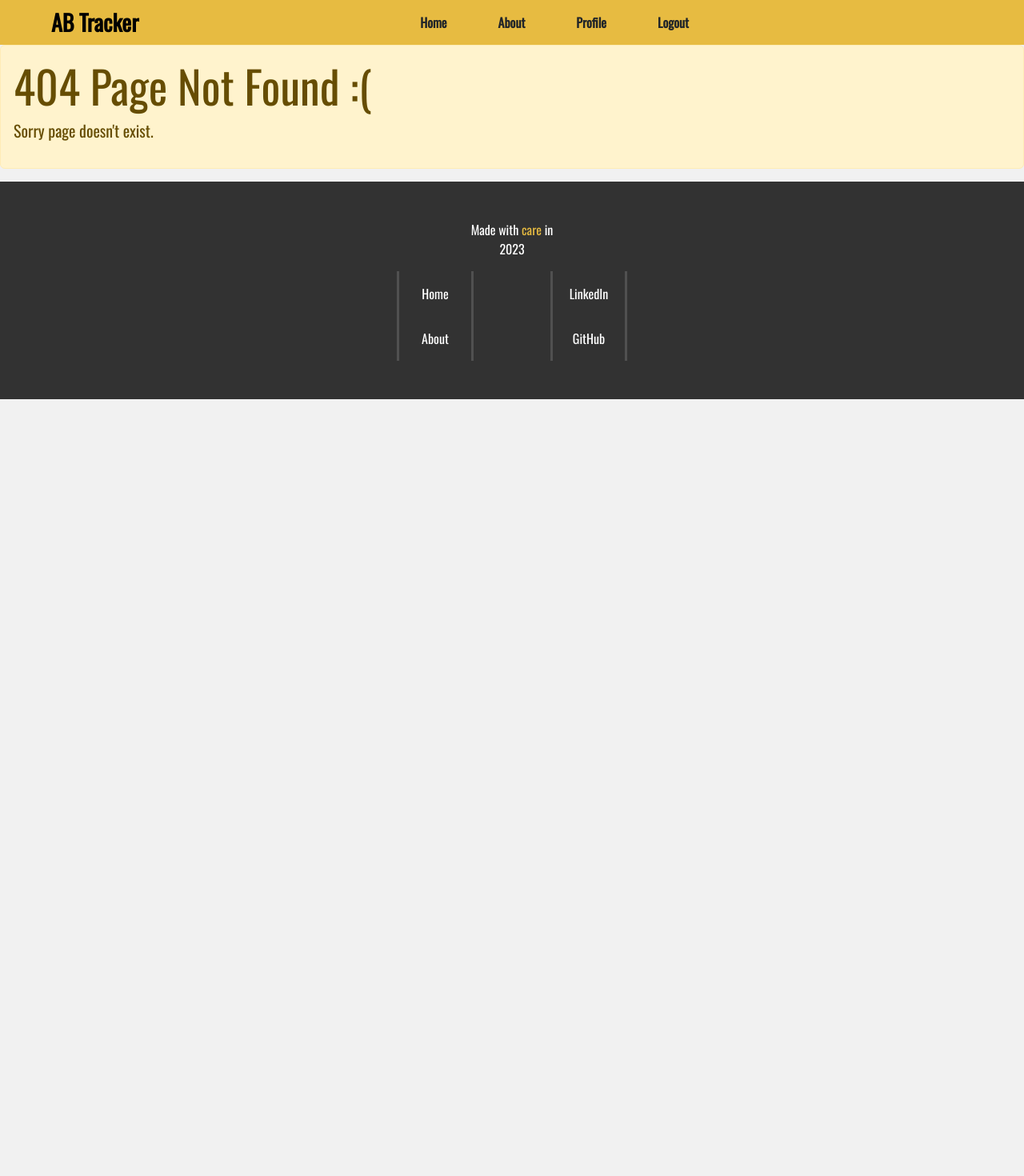
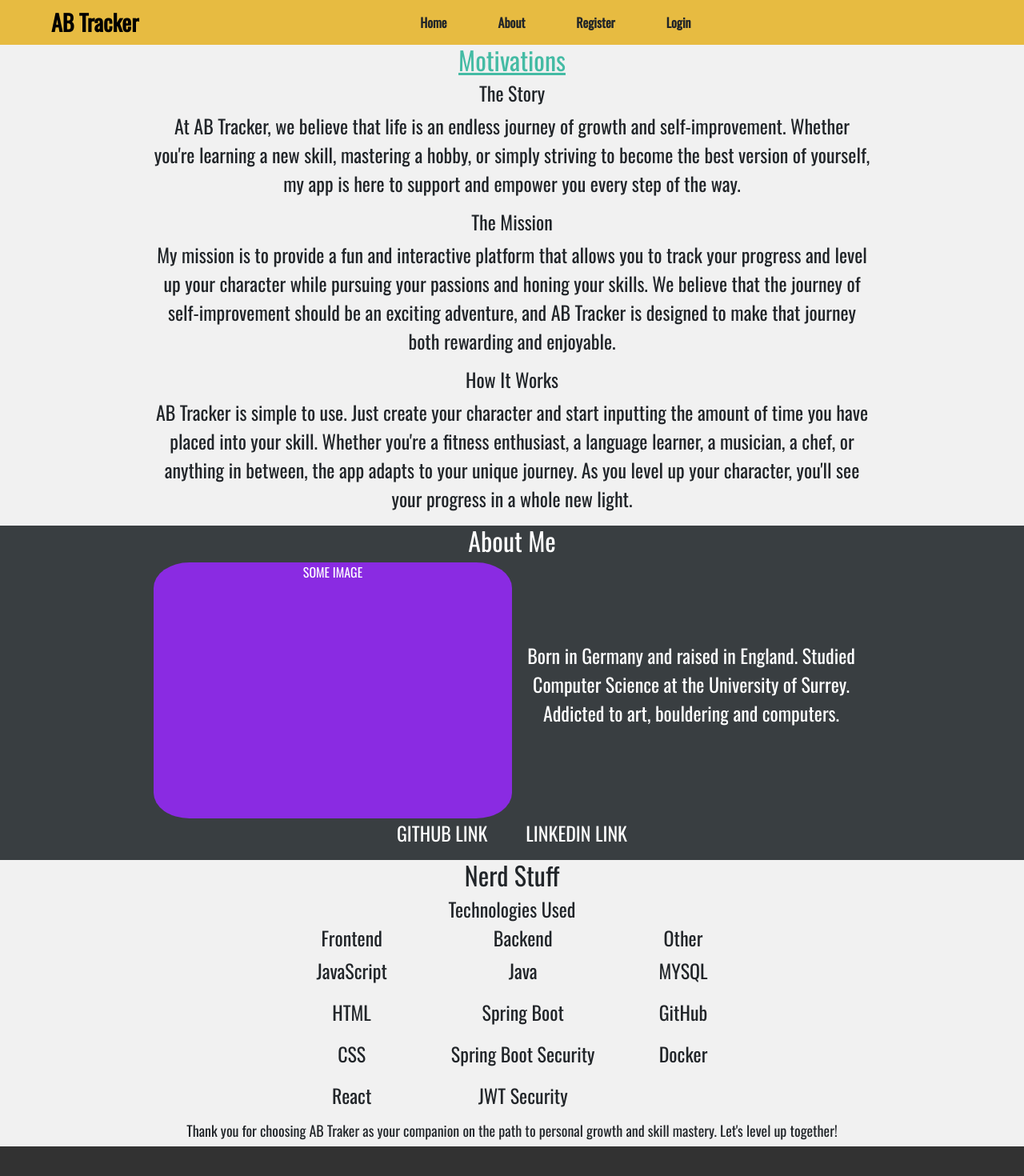
Before and after one commit to WildHeat/Progress-front-end, a React (Create React App) app: page /about in a window 1280 px wide. Before the commit this address had no page. Shown: the top 1470 px of the page at 80% size. Before the commit the page ends 800 px from the top, so only its background shows below. Built offline with nearby package versions, Linux system fonts and the light colour scheme.

Commit message:
updated image slider and added about page

```diff
--- a/src/App.css
+++ b/src/App.css
@@ -31,7 +31,7 @@ header {
 
 .logo:hover {
   transform: scale(1.1);
-  color: red;
+  color: #44bba4;
 }
 
 .characterIcon {
@@ -84,7 +84,7 @@ header {
 }
 
 .profile-progress-bar-container {
-  padding: 0em 5em 0em 5em;
+  padding: 0em 5%;
 }
 
 .primary-navigation {
@@ -107,7 +107,7 @@ header {
 }
 
 .nav-item a:hover {
-  color: red;
+  color: #44bba4;
 }
 
 .progress {
@@ -136,7 +136,7 @@ header {
   display: flex;
   gap: 1em;
   flex-wrap: wrap;
-  padding-inline: 3rem;
+  padding-inline: 3%;
   justify-content: space-evenly;
 }
 
@@ -149,6 +149,13 @@ header {
 
 .mobile-nav-toggle {
   display: none;
+}
+
+header {
+  z-index: 9999;
+  position: sticky;
+  top: 0;
+  width: 100%;
 }
 
 @media (max-width: 40em) {
@@ -187,7 +194,6 @@ header {
     position: fixed;
     z-index: 9999;
     width: 1rem;
-    aspect-ratio: 1;
     right: 2rem;
   }
 
--- a/src/App.js
+++ b/src/App.js
@@ -11,6 +11,12 @@ import IndexPage from "./components/index/IndexPage";
 import SkillView from "./components/SkillView/SkillView";
 import ProfilePage from "./components/Profile/ProfilePage";
 import Footer from "./components/Footer";
+
+import { library } from "@fortawesome/fontawesome-svg-core";
+import { faBars, faTimes } from "@fortawesome/free-solid-svg-icons";
+import About from "./components/About/About";
+
+library.add(faBars, faTimes);
 
 function App() {
   return (
@@ -40,6 +46,7 @@ function App() {
           <Route path="/login" element={<Login />} />
           <Route path="/logout" element={<Logout />} />
           <Route path="/register" element={<AddUserForm />} />
+          <Route path="/about" element={<About />} />
           <Route path="/*" element={<PageNotFound />} />
         </Routes>
         <Footer />
--- /dev/null
+++ b/src/components/About/About.css
@@ -0,0 +1,56 @@
+.about-page-container {
+  text-align: center;
+}
+.about-page-container p {
+  font-size: 1.5em;
+}
+
+.page-title {
+  color: #44bba4;
+}
+
+.about-me-container {
+  background-color: #393e41;
+  color: white;
+}
+
+.section {
+  padding-inline: 15%;
+}
+
+.about-me {
+  display: flex;
+  flex-wrap: wrap;
+  justify-content: center;
+}
+
+.about-me-image {
+  background-color: blueviolet;
+  width: max(50%, 20em);
+  height: 40vh;
+  border-radius: 10%;
+}
+.about-me-links {
+  display: flex;
+  justify-content: center;
+  gap: 3em;
+  width: 100%;
+}
+
+.about-me-description p {
+  text-wrap: balance;
+}
+
+.about-me-description {
+  display: flex;
+  flex-direction: column;
+  justify-content: center;
+  width: max(50%, 20em);
+}
+
+.nerd-technology-container {
+  display: flex;
+  flex-wrap: wrap;
+  justify-content: center;
+  gap: 5em;
+}
--- /dev/null
+++ b/src/components/About/About.js
@@ -0,0 +1,89 @@
+import React from "react";
+import "./About.css";
+
+const About = () => {
+  return (
+    <div className="about-page-container">
+      <div className="motivation-container section">
+        <h2 className="page-title">
+          <u>Motivations</u>
+        </h2>
+        <h4>The Story</h4>
+        <p>
+          At AB Tracker, we believe that life is an endless journey of growth
+          and self-improvement. Whether you're learning a new skill, mastering a
+          hobby, or simply striving to become the best version of yourself, my
+          app is here to support and empower you every step of the way.
+        </p>
+        <h4>The Mission</h4>
+        <p>
+          My mission is to provide a fun and interactive platform that allows
+          you to track your progress and level up your character while pursuing
+          your passions and honing your skills. We believe that the journey of
+          self-improvement should be an exciting adventure, and AB Tracker is
+          designed to make that journey both rewarding and enjoyable.
+        </p>
+        <h4>How It Works</h4>
+        <p>
+          AB Tracker is simple to use. Just create your character and start
+          inputting the amount of time you have placed into your skill. Whether
+          you're a fitness enthusiast, a language learner, a musician, a chef,
+          or anything in between, the app adapts to your unique journey. As you
+          level up your character, you'll see your progress in a whole new
+          light.
+        </p>
+      </div>
+      <div className="about-me-container section">
+        <h2>About Me</h2>
+        <div className="about-me">
+          <div className="about-me-image">SOME IMAGE</div>
+          <div className="about-me-description">
+            <p>
+              Born in Germany and raised in England. Studied Computer Science at
+              the University of Surrey. Addicted to art, bouldering and
+              computers.
+            </p>
+          </div>
+          <div className="about-me-links">
+            <p>GITHUB LINK</p>
+            <p>LINKEDIN LINK</p>
+          </div>
+        </div>
+      </div>
+      <div className="nerd-stuff-container section">
+        <h2>Nerd Stuff</h2>
+        <h4>Technologies Used</h4>
+        <div className="nerd-technology-container">
+          <div className="tech-container">
+            <h4>Frontend</h4>
+            <p>JavaScript</p>
+            <p>HTML</p>
+            <p>CSS</p>
+            <p>React</p>
+          </div>
+          <div className="tech-container">
+            <h4>Backend</h4>
+            <p>Java</p>
+            <p>Spring Boot</p>
+            <p>Spring Boot Security</p>
+            <p>JWT Security</p>
+          </div>
+          <div className="tech-container">
+            <h4>Other</h4>
+            <p>MYSQL</p>
+            <p>GitHub</p>
+            <p>Docker</p>
+          </div>
+        </div>
+      </div>
+      <div>
+        <h6>
+          Thank you for choosing AB Traker as your companion on the path to
+          personal growth and skill mastery. Let's level up together!
+        </h6>
+      </div>
+    </div>
+  );
+};
+
+export default About;
--- a/src/components/Header.js
+++ b/src/components/Header.js
@@ -1,9 +1,16 @@
 import { useEffect, useState } from "react";
 import { Link } from "react-router-dom";
+import { FontAwesomeIcon } from "@fortawesome/react-fontawesome";
 
 function Header() {
   const [showNav, setShowNav] = useState(false);
   const [windowWidth, setWindowWidth] = useState(window.innerWidth);
+  const [jwt, setJwt] = useState(null);
+  var tempJwt = localStorage.getItem("jwt");
+
+  useEffect(() => {
+    setJwt(JSON.parse(localStorage.getItem("jwt")));
+  }, [tempJwt]);
 
   useEffect(() => {
     const updateDimension = () => {
@@ -21,7 +28,7 @@ function Header() {
   }, [windowWidth]);
 
   const isLoggedInNavBar = () => {
-    if (localStorage.getItem("jwt") === "null") {
+    if (jwt === null) {
       return (
         <>
           <li className="nav-item">
@@ -58,16 +65,14 @@ function Header() {
       <Link className="logo" to="/">
         <h3 className="logo">AB Tracker</h3>
       </Link>
-      <button
+
+      <FontAwesomeIcon
+        icon={showNav ? "times" : "bars"}
         className="mobile-nav-toggle"
-        aria-controls="primary-navigation"
-        aria-expanded="false"
         onClick={() => {
           setShowNav(!showNav);
         }}
-      >
-        <span className="sr-only">Menu</span>
-      </button>
+      />
 
       <nav>
         <ul
--- a/src/components/ImageSlider/ImageSlider.css
+++ b/src/components/ImageSlider/ImageSlider.css
@@ -1,20 +1,17 @@
 .arrow {
-  position: absolute;
-  top: 50%;
-  font-size: 50px;
-  text-shadow: 10px;
-  color: white;
+  font-size: 30px;
+  transform: translateY(-12px);
+  color: black;
   z-index: 999;
   cursor: pointer;
-  transform: translate(0, -50%);
 }
 
-.left-arrow {
+/* .left-arrow {
   left: 32px;
 }
 .right-arrow {
   right: 32px;
-}
+} */
 
 .image-slidshow-container {
   width: 80%;
--- a/src/components/ImageSlider/ImageSlider.js
+++ b/src/components/ImageSlider/ImageSlider.js
@@ -39,14 +39,11 @@ const ImageSlider = ({ slides }) => {
   };
   return (
     <div className="image-slidshow-container">
-      <div className="left-arrow arrow" onClick={previousSlide}>
-        ⇽
-      </div>
-      <div className="right-arrow arrow" onClick={nextSlide}>
-        ⇾
-      </div>
       <div style={slideStyle} className="slide"></div>
       <div className="dots-container">
+        <div className="left-arrow arrow" onClick={previousSlide}>
+          ⇽
+        </div>
         {slides.map((slide, index) => {
           return (
             <div
@@ -58,6 +55,9 @@ const ImageSlider = ({ slides }) => {
             </div>
           );
         })}
+        <div className="right-arrow arrow" onClick={nextSlide}>
+          ⇾
+        </div>
       </div>
     </div>
   );
--- a/src/components/Profile/Skill.js
+++ b/src/components/Profile/Skill.js
@@ -30,7 +30,7 @@ const Skill = ({ skill, exp, skillId, goals }) => {
         <ProgressBar current={currentBar} max={max} />
       </div>
       <div className="skill-box-goal">
-        {goalToDisplay !== "" ? "Uncomplete Goal:" + goalToDisplay : ""}
+        {goalToDisplay !== "" ? "Uncomplete Goal: " + goalToDisplay : ""}
       </div>
     </div>
   );
--- a/src/components/SkillView/SkillView.js
+++ b/src/components/SkillView/SkillView.js
@@ -3,7 +3,6 @@ import React, { useEffect, useState } from "react";
 // import { currentLevel, getCurrentBar } from ".../util/expToLevel";
 import LinePlot from "../LinePlot";
 import "./SkillView.css"; // Import the CSS file
-import { useLocalState } from "../../util/useLocalStorage";
 import { getTodaysDate } from "../../util/getTodaysDate";
 import { currentLevel, getCurrentBar } from "../../util/expToLevel";
 import ProgressBar from "../ProgressBar";
@@ -14,7 +13,7 @@ const SkillView = () => {
   const [showEditName, setShowEditName] = useState(false);
   const [editName, setEditName] = useState("");
   const skillId = window.location.href.split("/skills/")[1];
-  const [jwt, setJwt] = useLocalState("jwt", "");
+  const jwt = JSON.parse(localStorage.getItem("jwt"));
   const [addExpDate, setAddExpDate] = useState(getTodaysDate());
   const [refresh, setRefresh] = useState(getTodaysDate());
   const [addExpLength, setAddExpLength] = useState(0);
@@ -239,7 +238,14 @@ const SkillView = () => {
 
   async function handleGoalChange(e) {
     var tempGoal = skill.goals.find((goal) => "" + goal.id === e.target.id);
-    tempGoal.complete = !tempGoal.complete;
+
+    if (tempGoal.complete) {
+      tempGoal.complete = false;
+      tempGoal.endDate = undefined;
+    } else {
+      tempGoal.complete = true;
+      tempGoal.endDate = getTodaysDate();
+    }
 
     await fetch("/api/v1/goals", {
       headers: {
@@ -332,9 +338,9 @@ const SkillView = () => {
                     </tr>
                     {skill.goals.map((goal) => {
                       return (
-                        <>
+                        <tr key={goal.id}>
                           {goal.complete ? (
-                            <tr key={goal.id}>
+                            <>
                               <td>
                                 <s>{goal.goal}</s>
                               </td>
@@ -361,9 +367,9 @@ const SkillView = () => {
                                   Delete
                                 </button>
                               </td>
-                            </tr>
+                            </>
                           ) : (
-                            <tr key={goal.id}>
+                            <>
                               <td>{goal.goal}</td>
                               <td>{goal.deadLine}</td>
                               <td>{goal.startDate}</td>
@@ -388,9 +394,9 @@ const SkillView = () => {
                                   Delete
                                 </button>
                               </td>
-                            </tr>
+                            </>
                           )}
-                        </>
+                        </tr>
                       );
                     })}
                   </table>
@@ -498,9 +504,9 @@ const SkillView = () => {
                       <th>EXP</th>
                       <th>Delete</th>
                     </tr>
-                    {skill.expEntries.map((entry) => {
+                    {skill.expEntries.map((entry, id) => {
                       return (
-                        <tr id={entry.id}>
+                        <tr key={id}>
                           <td>{entry.timeEntry}</td>
                           <td>{entry.exp}</td>
                           <td>
@@ -579,7 +585,6 @@ const SkillView = () => {
               </div>
             </div>
           </div>
-          <footer className="compo">Footer information.</footer>
         </>
       ) : (
         <>No skill found</>
--- a/src/components/index/InfoDeck.js
+++ b/src/components/index/InfoDeck.js
@@ -4,31 +4,23 @@ const InfoDeck = () => {
   return (
     <div className="info-deck">
       <div className="card-in-deck hidden">
-        Set goals with deadlines and cross them <s>off</s> when you achieved the
-        goal.
+        Set goals with deadlines and cross them off when you achieved the goal.
+        <h2>
+          <s>GOALS</s>
+        </h2>
       </div>
       <div className="card-in-deck hidden">
         View your progress from a new angle with the use of charts and levels.
       </div>
       <div className="card-in-deck hidden">
-        Increase the level of your character to demostrate the effort and
-        progress that you have made
+        Increase the level of your character to demonstrate the effort and
+        progress that you have made.
+      </div>
+      <div className="card-in-deck hidden">
+        Track how focused you are when training your skills.
       </div>
       <div className="card-in-deck hidden">
         Share this information with your friends and family.
-      </div>
-      <div className="card-in-deck hidden">
-        You can do some analytics on the different skills that you develop
-      </div>
-      <div className="card-in-deck hidden">
-        Be able to use charts to analysis sessions
-      </div>
-      <div className="card-in-deck hidden">
-        Increase the level of your character to emthasis the progress that you
-        have made
-      </div>
-      <div className="card-in-deck hidden">
-        Share this information with your friends and family
       </div>
     </div>
   );
```
